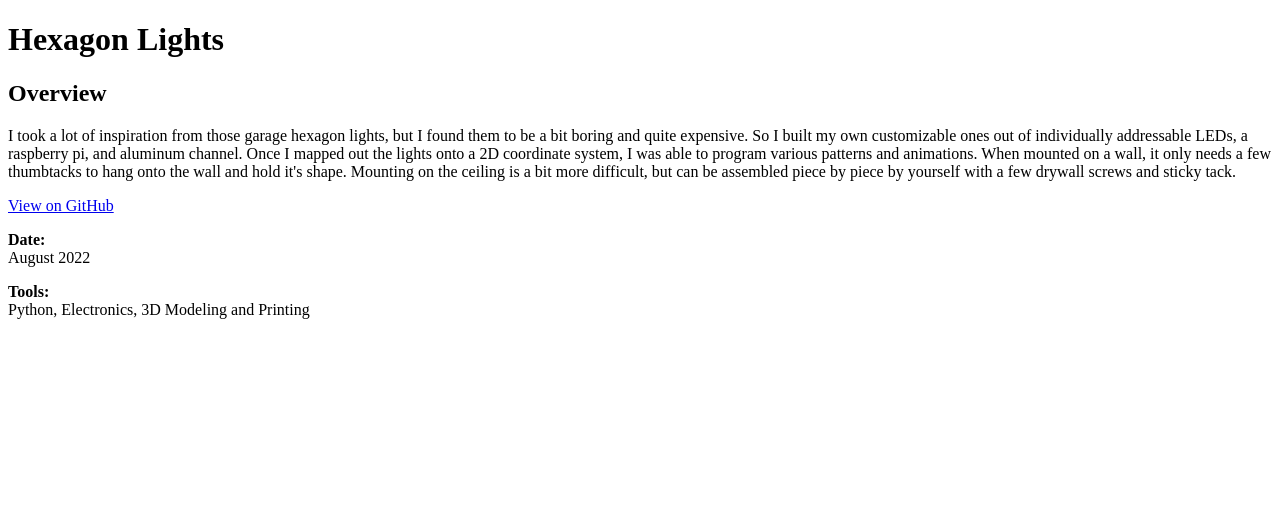
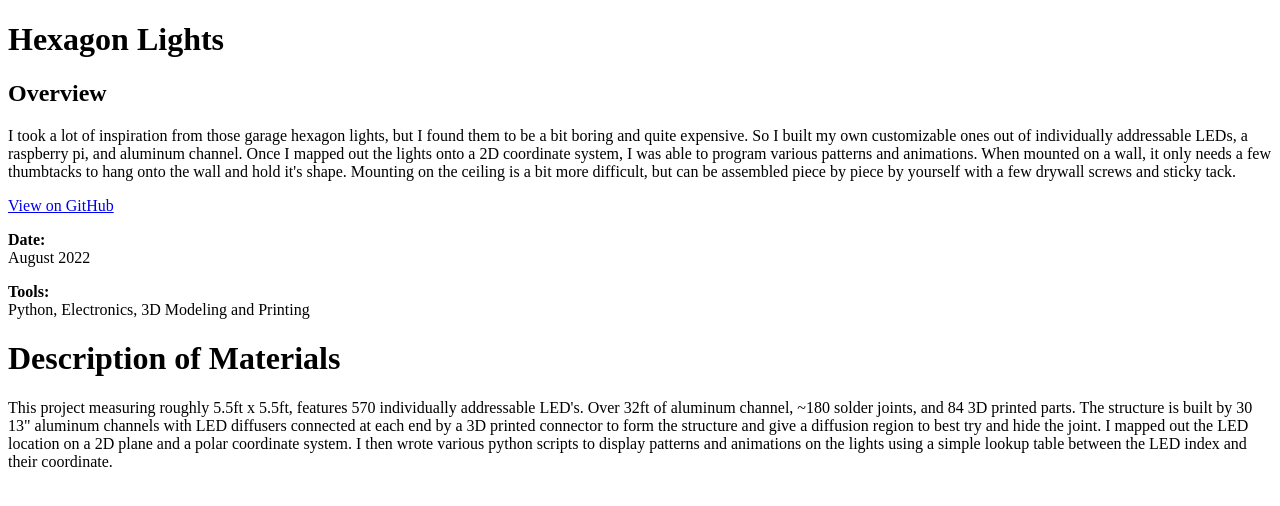
Before and after one commit to jacobleazott/jacobleazott.github.io, a plain HTML site: page pages/projects/hexagon_lights.html in a window 1280 px wide. Drawn offline with Linux system fonts and the light colour scheme.

Commit message:
Starting hexagons

```diff
--- a/pages/projects/hexagon_lights.html
+++ b/pages/projects/hexagon_lights.html
@@ -20,4 +20,32 @@
             <p><strong>Tools:</strong> <br> Python, Electronics, 3D Modeling and Printing </p>
         </div>
     </div>
+
+    <div class="tutorial-container">
+        <h1>Description of Materials</h1>
+        <p>
+            This project measuring roughly 5.5ft x 5.5ft, features 570 individually addressable LED's. Over 32ft of aluminum channel,
+            ~180 solder joints, and 84 3D printed parts.
+
+            The structure is built by 30 13" aluminum channels with LED diffusers connected at each end by a 3D printed connector to
+            form the structure and give a diffusion region to best try and hide the joint.
+
+            I mapped out the LED location on a 2D plane and a polar coordinate system. I then wrote various python scripts to display
+            patterns and animations on the lights using a simple lookup table between the LED index and their coordinate.
+        </p>
+    </div>
+
+    <!-- 19 LEDs per segment -->
+    <!-- 30 Total Segments -->
+    <!-- ~13 inch Segments -->
+    <!-- 570 Individually Addressable LEDs -->
+    <!-- Over 32ft of aluminum channel -->
+    <!-- 12 2 seg parts -->
+    <!-- 12 3 seg parts -->
+    <!-- 1710mm x 1650mm aka 5.5ft x 5.5ft -->
+
+
+
+
+
 </body>
```
